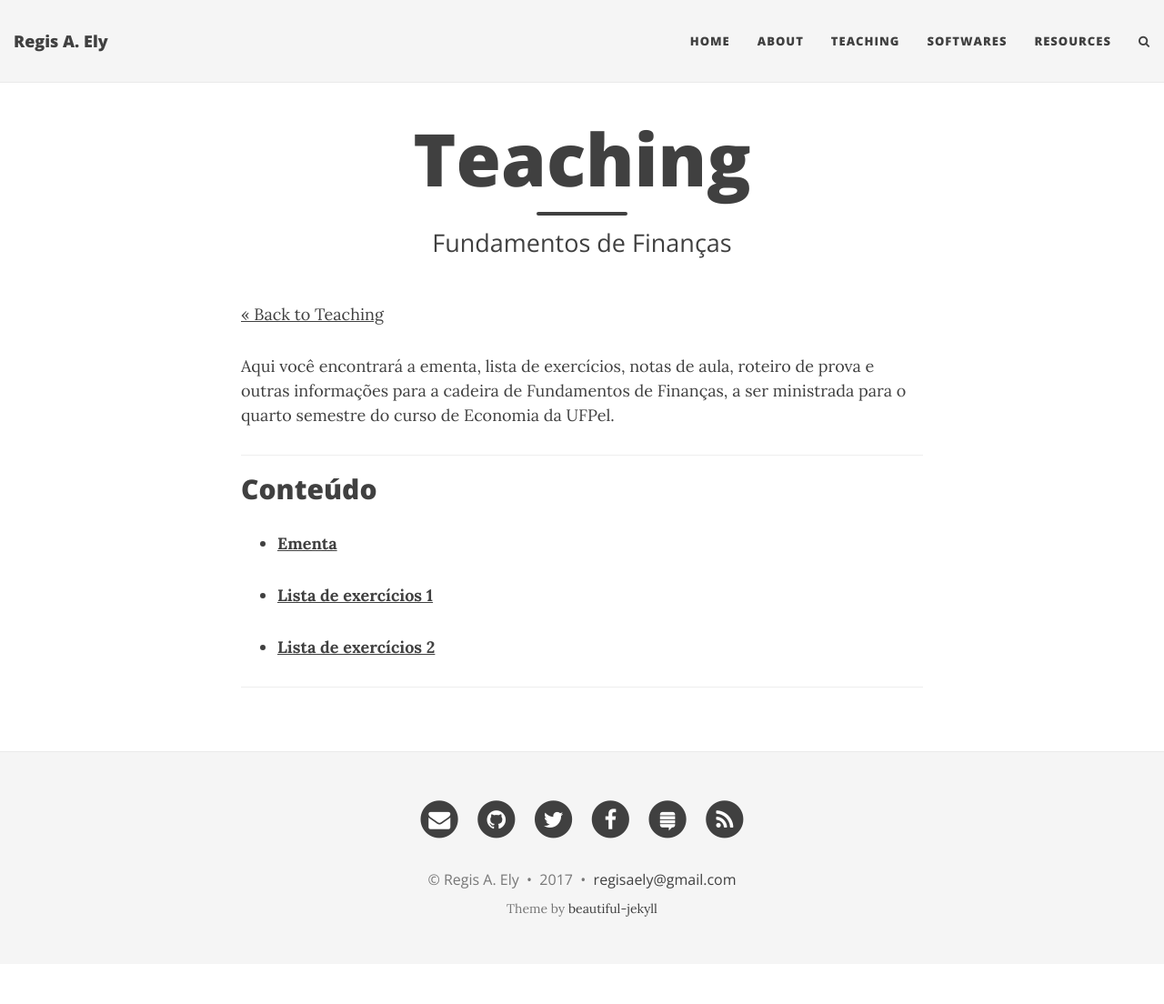
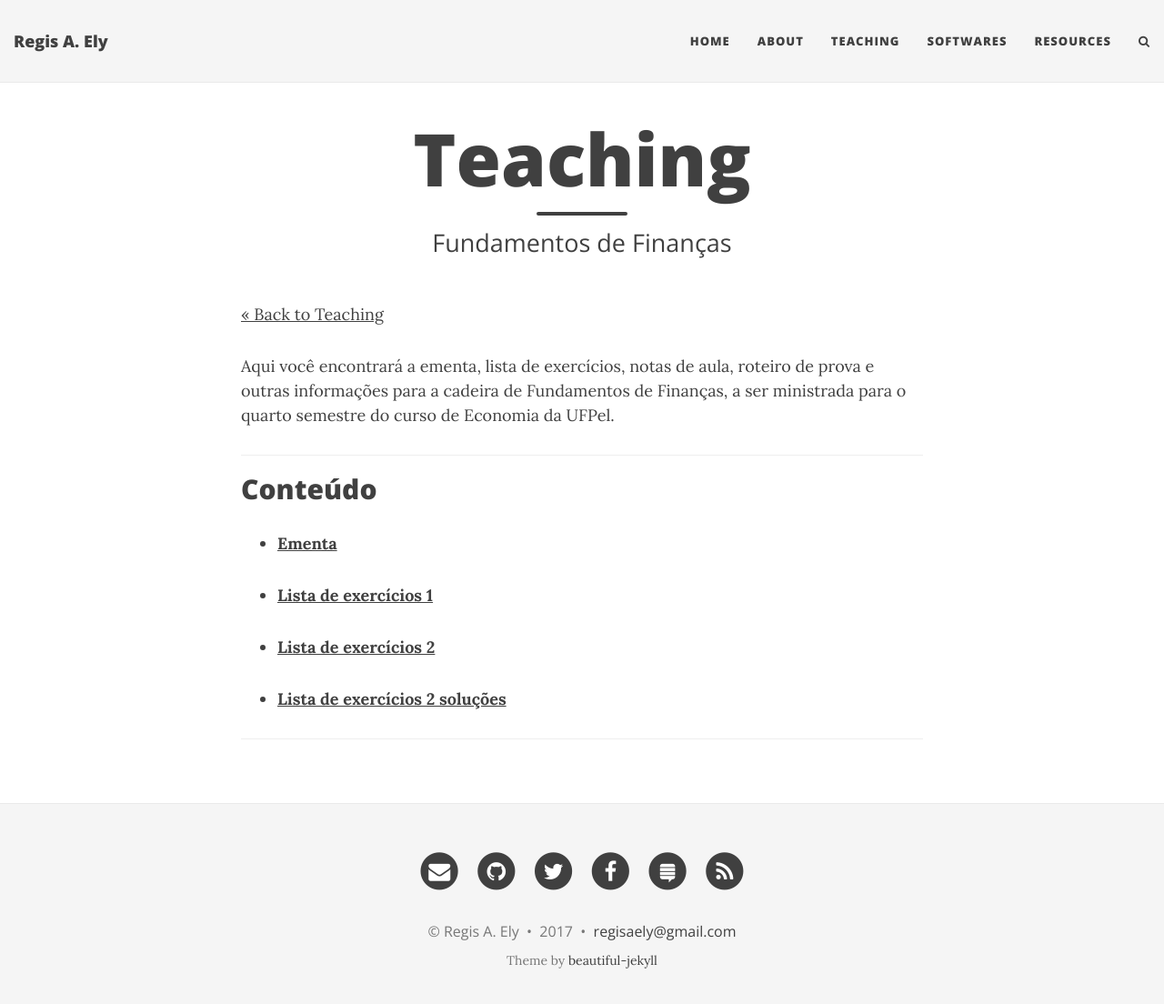
Before and after one commit to regisely/regisely.github.io, a Jekyll site: the page built from finance.md, in a window 1280 px wide and 1117 px high. Shown: the top 1104 px of the window at 91% size. Built offline with Jekyll 4.4.1, drawn with Linux system fonts in a browser that asks for light colours; nearby versions of some CDN libraries.

Commit message:
Lista soluções finance

```diff
--- a/finance.md
+++ b/finance.md
@@ -18,4 +18,6 @@ Aqui você encontrará a ementa, lista de exercícios, notas de aula, roteiro de
 
 - **[Lista de exercícios 2](/files/finance-lista2.pdf)**
 
+- **[Lista de exercícios 2 soluções](/files/finance_lista_sol.pdf)**
+
 ---
```
Also changed, not shown: 1 other file.
